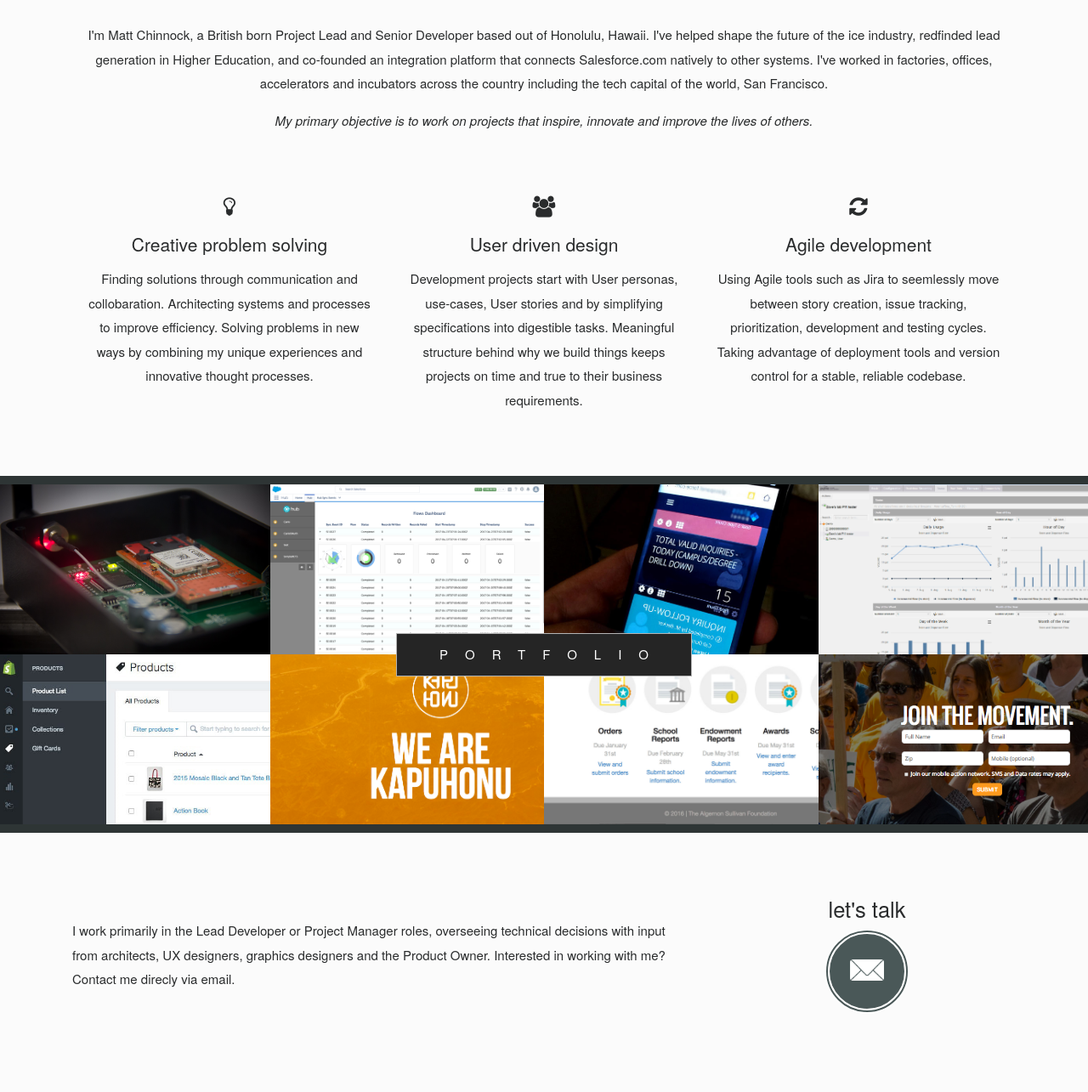
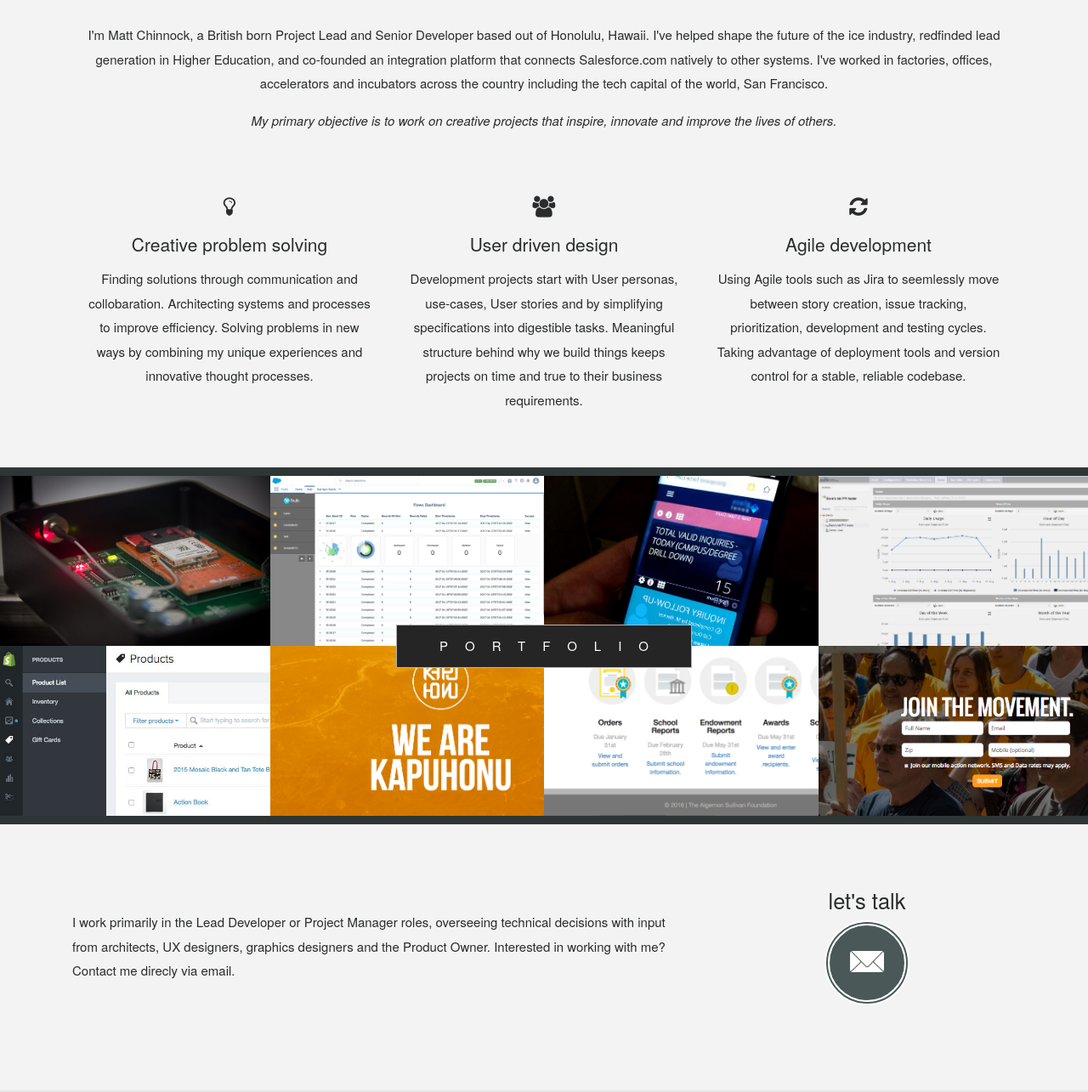
Before and after one commit to mattchinnock/mattchinnock.github.io, a plain HTML site: page index.html in a window 1280 px wide. Shown: the part 803-2088 px from the top of the page at 85% size. Drawn offline with nearby package versions, Linux system fonts and the light colour scheme; a script that the page names is missing.

Commit message:
Color and content changes

```diff
--- a/index.html
+++ b/index.html
@@ -57,7 +57,7 @@
         the tech capital of the world, San Francisco.
       </p>
       <p style="font-style:italic;">
-        My primary objective is to work on projects that inspire, innovate and improve the lives of others.
+        My primary objective is to work on creative projects that inspire, innovate and improve the lives of others.
       </p>
     </div>
 
@@ -142,16 +142,13 @@
           <img src="images/tasc-logo-white.png" style="height: 70px;"/>
         </div>
       </div>
-
-
-
-
     </div>
   </div>
 
 
 
-  <div id="contact" class="container">
+  <div id="contact">
+    <div class="container">
       <div class="row" style="display: flex;align-items: center;">
         <div class="col-md-8">
           <p style="margin:0;">
@@ -163,6 +160,7 @@
         <div class="col-md-4">
           <h2 style="margin-bottom:10px;">let's talk</h2>
           <a href="mailto:hello@mattchinock.com"><i class="mail"><img src="images/mail-icon.png" style="height: 25px;"/></i></a>
+        </div>
       </div>
     </div>
   </div>
--- a/style.css
+++ b/style.css
@@ -4,7 +4,7 @@ html, body {
   font-family: "HelveticaNeue", "Helvetica Neue", "HelveticaNeueRoman", "HelveticaNeue-Roman", "Helvetica Neue Roman", 'TeXGyreHerosRegular', "Helvetica", "Tahoma", "Geneva", "Arial", sans-serif; font-weight:400; font-stretch:normal;
   line-height: 1.9;
   font-size: 15px;
-  background-color: #fbfbfb;
+  background-color: #f3f3f3;
   width: 100%;
 }
 
@@ -227,7 +227,7 @@ hr.contact-hr:after {
 }
 
 #portfolio-grid {
-  margin: 60px 0;
+  margin: 50px 0 0 0;
   border: 10px solid #2e3535;
 }
 
@@ -312,12 +312,8 @@ hr.contact-hr:after {
   background: url('images/kp.png');
 }
 
-#contact {
-  margin-top: 75px;
-}
 
 #instagram {
-  margin-top: 100px;
   list-style-type: none;
   padding: 0;
   margin-bottom: 0;
@@ -436,3 +432,7 @@ i.mail {
   display: block;
   margin: auto;
 }
+
+#contact {
+  padding: 75px 0 100px 0;
+}
```
Lines whose indentation alone changed are shown as unchanged.
